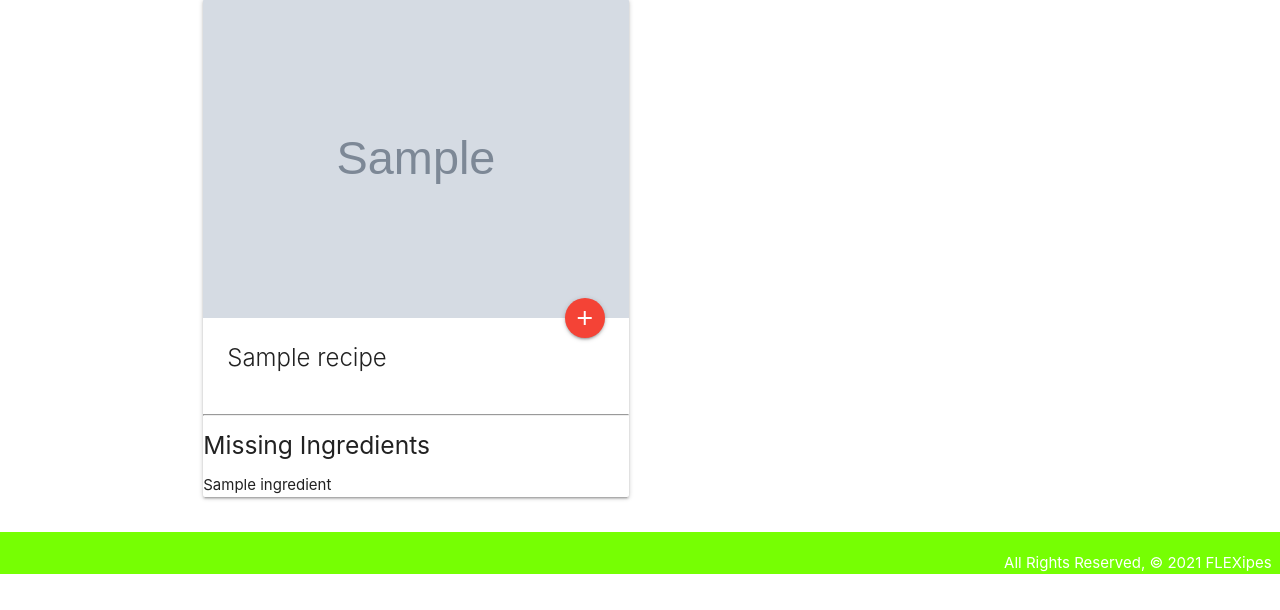
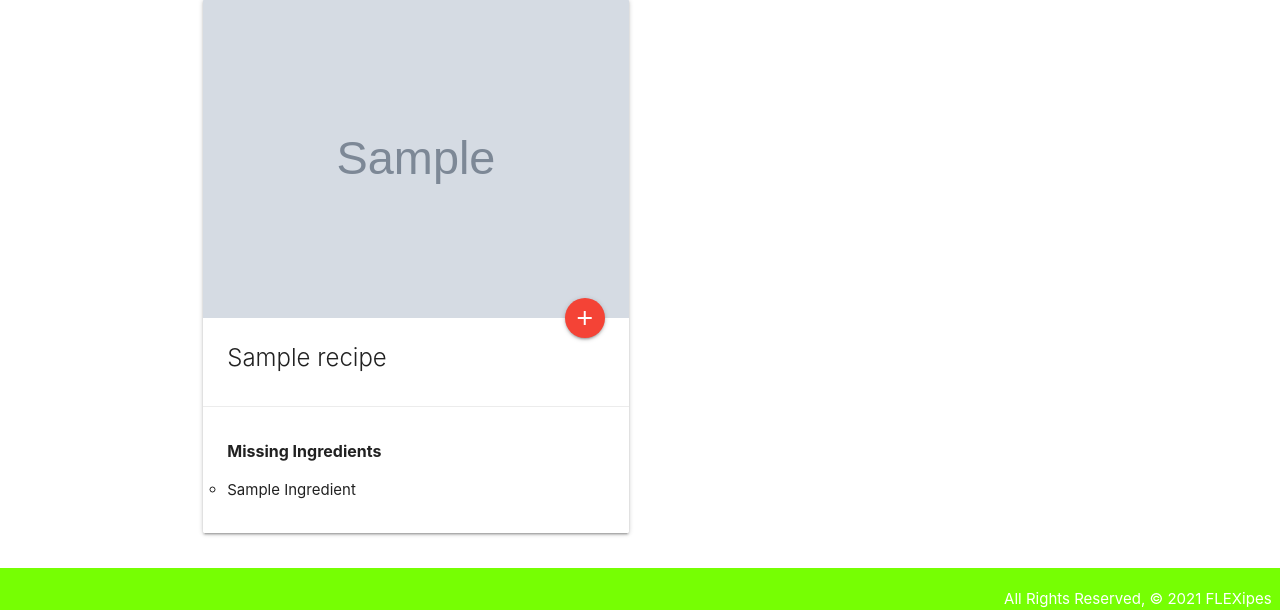
Before and after one commit to raulrodriguez8/FLEXipes, a Django app: template main_app/templates/recipes/results.html in a window 1280 px wide. Shown: the part 278-888 px from the top of the page. Before the commit the page ends 852 px from the top, so only its background shows below. Run offline with Django 3.2, Linux system fonts and the light colour scheme; the template is opened without the code that fills it: most values are stand-ins (such as "Sample title", 1, 10 or a date in 2020); grey boxes marked "Sample" are stand-in pictures.

Commit message:
added styling to missing ingredients section

```diff
--- a/main_app/templates/recipes/results.html
+++ b/main_app/templates/recipes/results.html
@@ -17,12 +17,12 @@
       <div class="card-content">
         <span class="card-title">{{recipe.title}}</span>
       </div>
-      <div>
-        <hr>
-        <h5>Missing Ingredients</h5>
+      <div class="card-action">
+
+        <p style="font-weight: bold; font-size: 2vh;">Missing Ingredients</p>
       <ul>
         {% for ingredient in recipe.missedIngredients%}
-        <li>{{ ingredient.originalName}}</li>
+        <li style="list-style-type: circle; text-transform:capitalize;">{{ ingredient.originalName}}</li>
         {% endfor %}
       </ul>
     </div>
```
